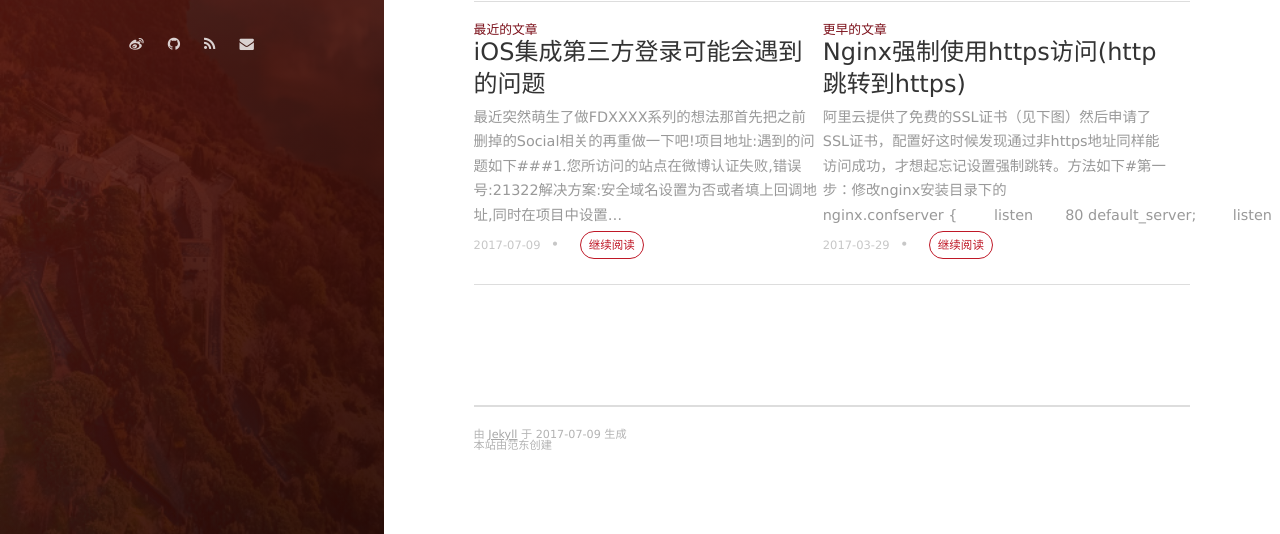
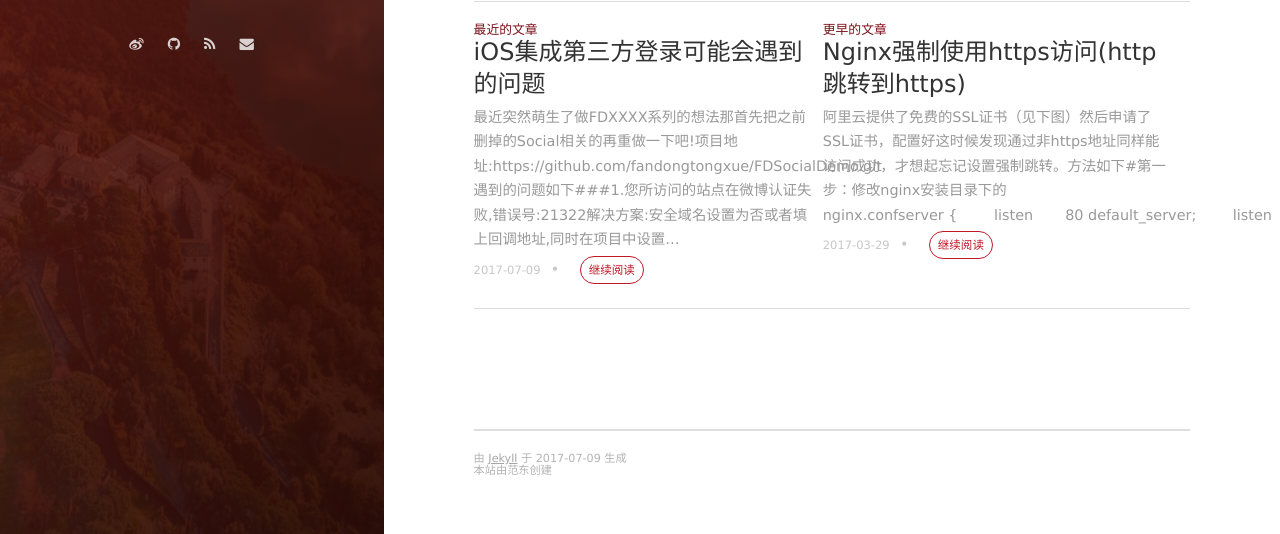
Before and after one commit to fandongtongxue/fandongtongxue.github.io, a Jekyll site: the page built from _posts/2017-06-26-iOS-interview.markdown, in a window 1280 px wide and 1339 px high. Shown: the part 805-1339 px from the top of the window. Built offline with Jekyll 4.4.1, drawn with Linux system fonts in a browser that asks for light colours; nearby versions of some CDN libraries; comment, search, counter and statistics services are not loaded; some of the changed lines change nothing that is shown.

Commit message:
Update 2017-06-26-iOS-social.markdown

```diff
--- a/_posts/2017-06-26-iOS-social.markdown
+++ b/_posts/2017-06-26-iOS-social.markdown
@@ -7,7 +7,7 @@ date: 2017-07-09 11:00:00.000000000 +08:00
 ---
 最近突然萌生了做FDXXXX系列的想法
 那首先把之前删掉的Social相关的再重做一下吧!
-项目地址:[](https://github.com/fandongtongxue/FDSocialDemo.git)
+项目地址:[https://github.com/fandongtongxue/FDSocialDemo.git](https://github.com/fandongtongxue/FDSocialDemo.git)
 遇到的问题如下
 
 ---
```
